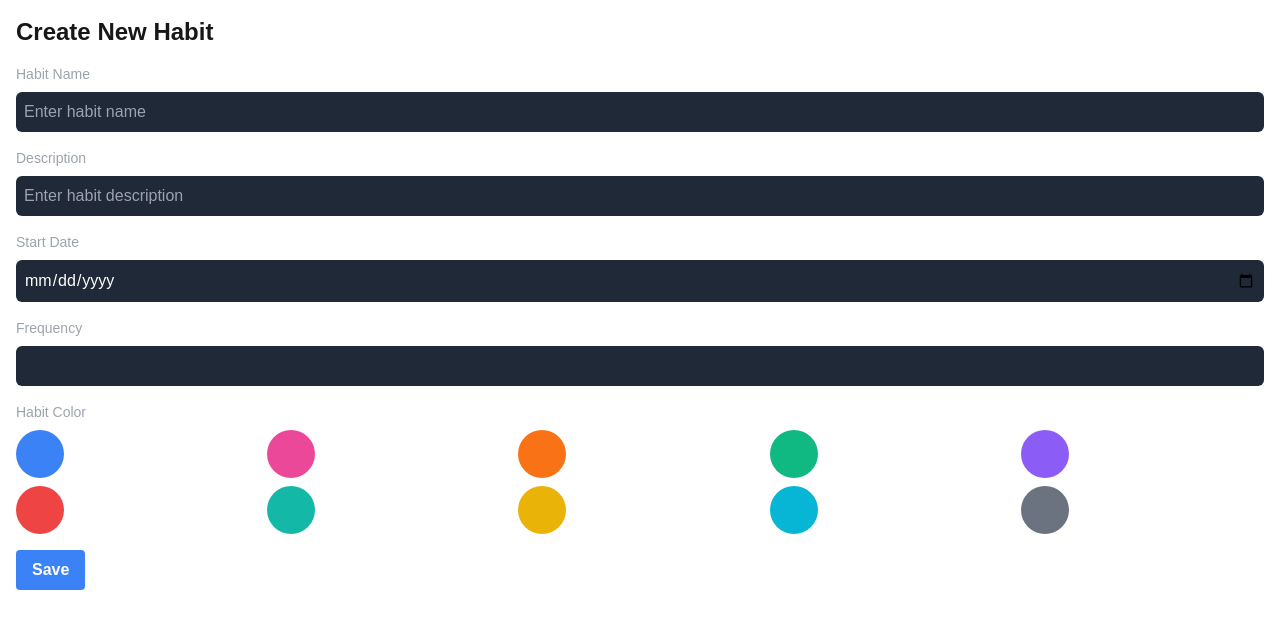
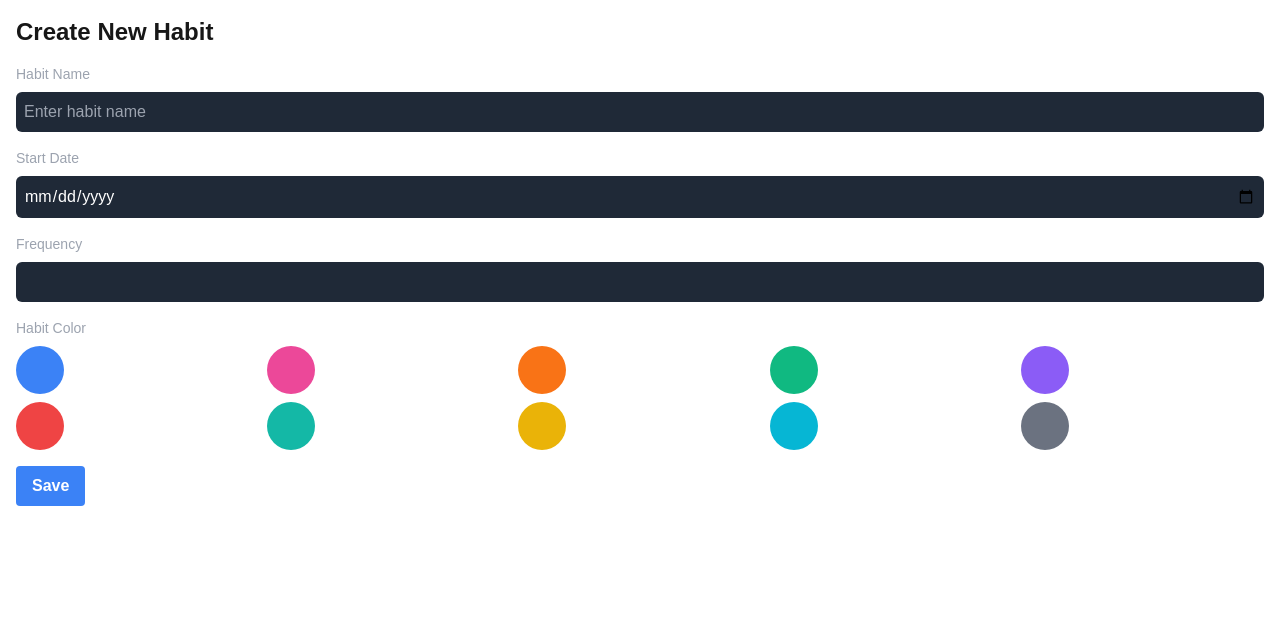
Before and after one commit to chenka/github-copilot-challenge, a Next.js app: page /habits/new in a window 1280 px wide. Shown: the top 628 px of the page. Built offline with nearby package versions, Linux system fonts and the light colour scheme.

Commit message:
feat: remove habit description input from creation form and add navigation button to create habit

```diff
--- a/app/habits/new/page.tsx
+++ b/app/habits/new/page.tsx
@@ -14,7 +14,6 @@
 
     await createHabit({
       name: data.name as string,
-      description: data.description as string,
       startDate: data.startDate as string,
       frequency: data.frequency as string,
       color: data.color as string,
@@ -35,17 +34,6 @@
             className="bg-gray-800 text-white w-full rounded-md p-2"
             placeholder="Enter habit name"
             required
-          />
-        </div>
-        <div className="mb-4">
-          <label className="block text-gray-400 text-sm mb-2">
-            Description
-          </label>
-          <input
-            type="text"
-            name="description"
-            className="bg-gray-800 text-white w-full rounded-md p-2"
-            placeholder="Enter habit description"
           />
         </div>
         <div className="mb-4">
--- a/app/page.tsx
+++ b/app/page.tsx
@@ -1,6 +1,7 @@
 "use client"
 import React, { useEffect, useState } from "react"
 import HabitCard from "../components/HabitCard"
+import { useRouter } from "next/navigation"
 
 interface Habit {
   id: number
@@ -75,9 +76,21 @@
 }
 
 const Page: React.FC = () => {
+  const router = useRouter()
+
+  const navigateToCreateHabit = () => {
+    router.push("/habits/new")
+  }
+
   return (
     <div className="container mx-auto">
       <h1 className="text-2xl font-bold mb-4">Habit Tracker</h1>
+      <button
+        className="bg-blue-500 hover:bg-blue-700 text-white font-bold py-2 px-4 rounded mb-4"
+        onClick={navigateToCreateHabit}
+      >
+        Create New Habit
+      </button>
       <HabitList />
     </div>
   )
```
